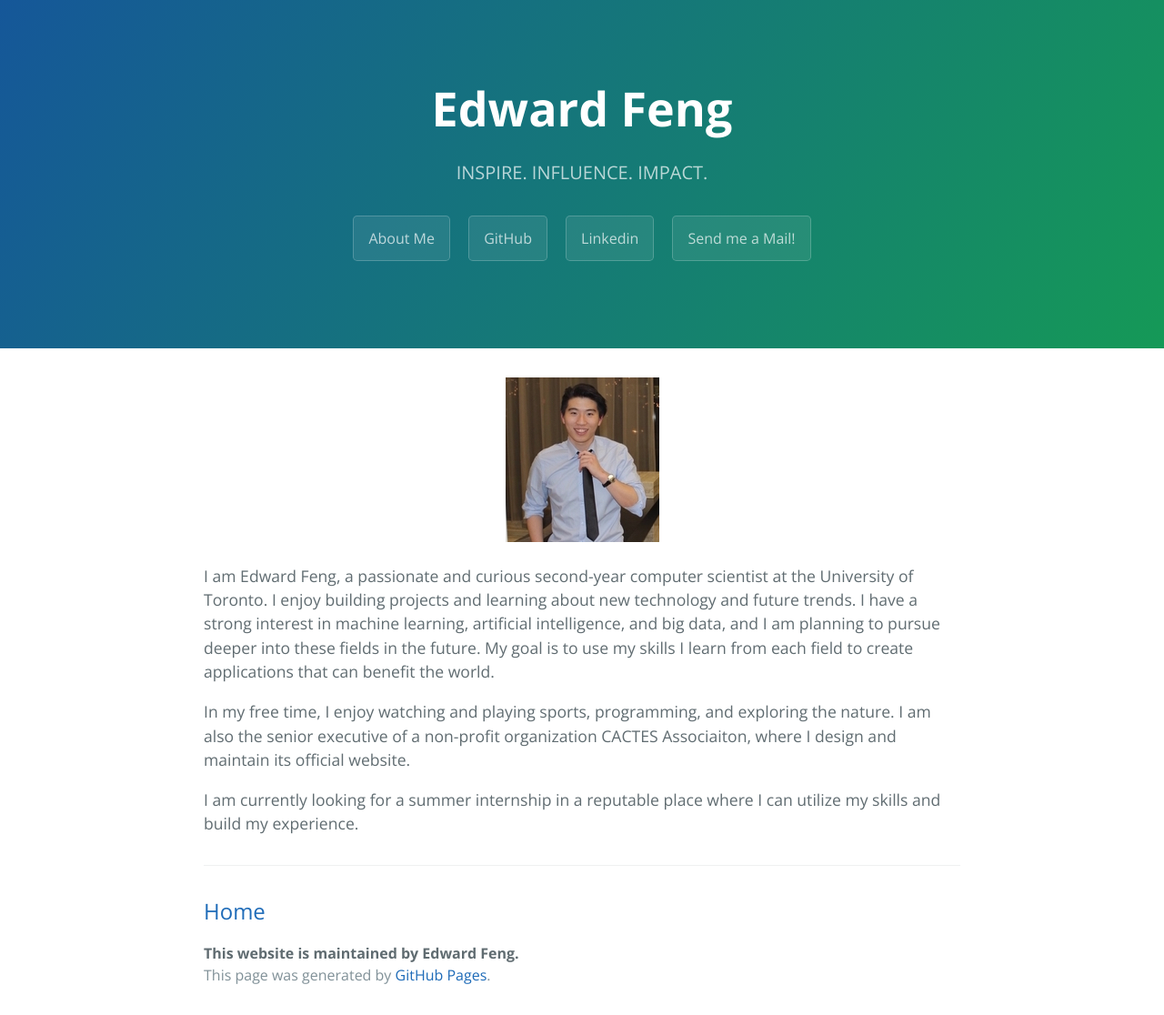
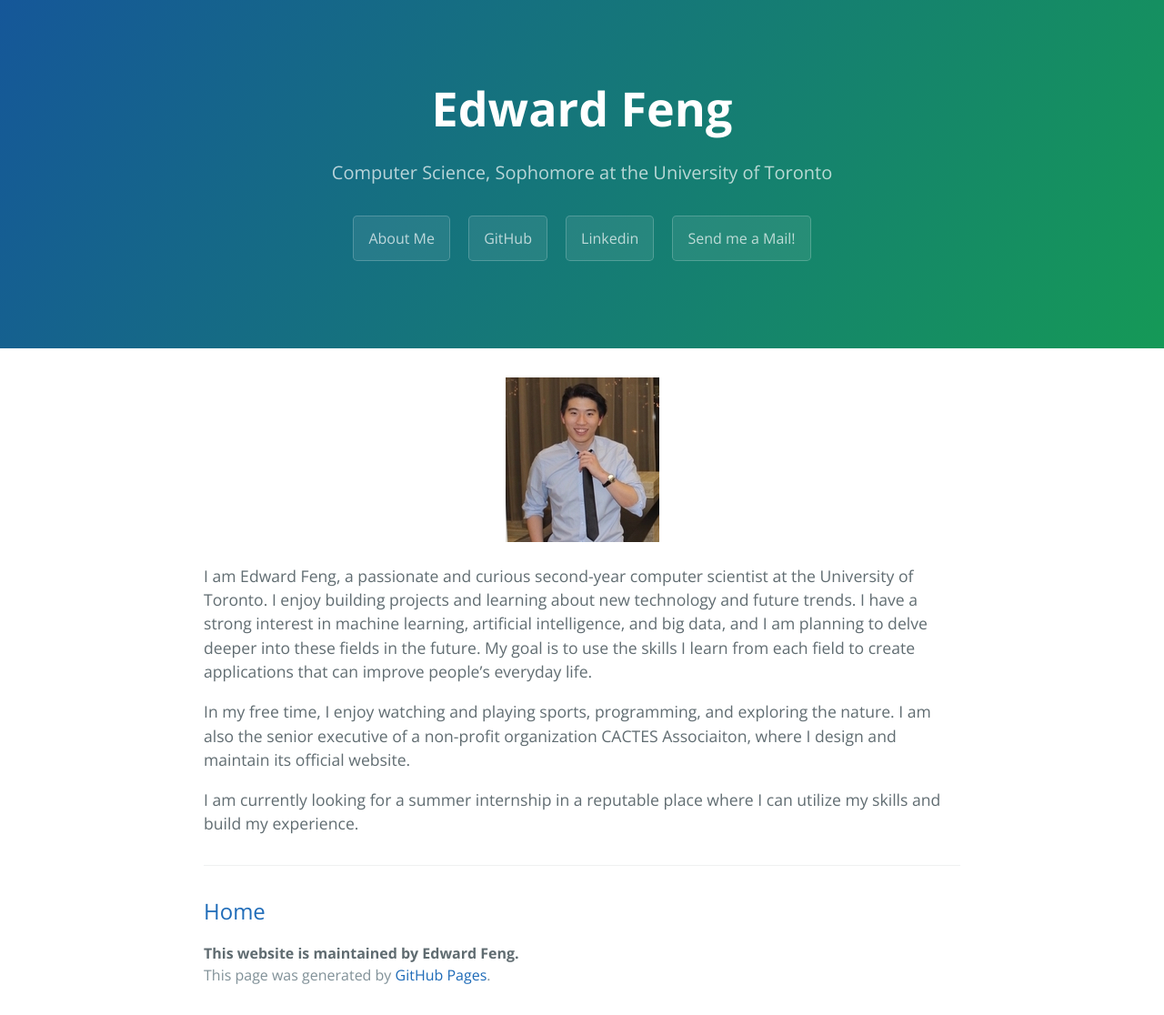
Before and after one commit to edward0414/myWeb1.0, a Jekyll site: the page built from pages/About.md, in a window 1280 px wide. Shown: the whole page at 91% size. Built offline with Jekyll 4.4.1, drawn with Linux system fonts in a browser that asks for light colours.

Commit message:
Fix typo, update the tagline

```diff
--- a/_config.yml
+++ b/_config.yml
@@ -1,6 +1,6 @@
 # Setup
 title:        Edward Feng
-tagline:      INSPIRE. INFLUENCE. IMPACT.
+tagline:      Computer Science, Sophomore at the University of Toronto
 baseurl:      ""
 paginate:     1
 
--- a/pages/About.md
+++ b/pages/About.md
@@ -7,7 +7,7 @@ permalink: /about/
 {: .center}
 ![Profile Picture]({{ site.url }}/assets/images/posts/profile.jpg)
 
-I am Edward Feng, a passionate and curious second-year computer scientist at the University of Toronto. I enjoy building projects and learning about new technology and future trends. I have a strong interest in machine learning, artificial intelligence, and big data, and I am planning to pursue deeper into these fields in the future. My goal is to use my skills I learn from each field to create applications that can benefit the world.
+I am Edward Feng, a passionate and curious second-year computer scientist at the University of Toronto. I enjoy building projects and learning about new technology and future trends. I have a strong interest in machine learning, artificial intelligence, and big data, and I am planning to delve deeper into these fields in the future. My goal is to use the skills I learn from each field to create applications that can improve people's everyday life.
 
 In my free time, I enjoy watching and playing sports, programming, and exploring the nature. I am also the senior executive of a non-profit organization CACTES Associaiton, where I design and maintain its official website.
 
```
